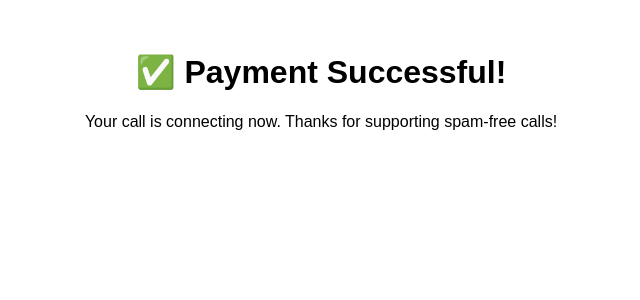
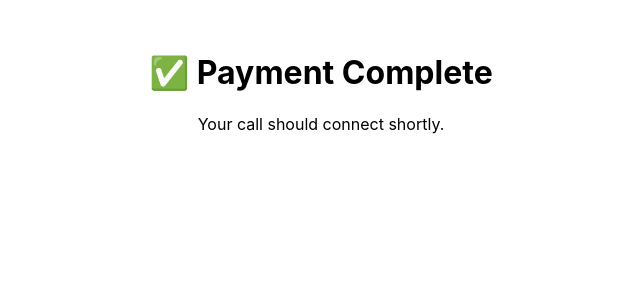
Before and after one commit to dtajefferson-dev/dorlexa, a Next.js app: page /success in a window 1280 px wide. Shown: the top 300 px of the page, without its empty margins (319-959 px from the left). Built offline with nearby package versions, Linux system fonts and the light colour scheme.

Commit message:
Update success message and styling in Success component

```diff
--- a/pages/success.js
+++ b/pages/success.js
@@ -1,8 +1,8 @@
 export default function Success() {
   return (
-    <div style={{ padding: "2rem", fontFamily: "sans-serif", textAlign: "center" }}>
-      <h1>✅ Payment Successful!</h1>
-      <p>Your call is connecting now. Thanks for supporting spam-free calls!</p>
+    <div style={{ padding: '2rem', textAlign: 'center' }}>
+      <h1>✅ Payment Complete</h1>
+      <p>Your call should connect shortly.</p>
     </div>
-  );
+  )
 }
```
